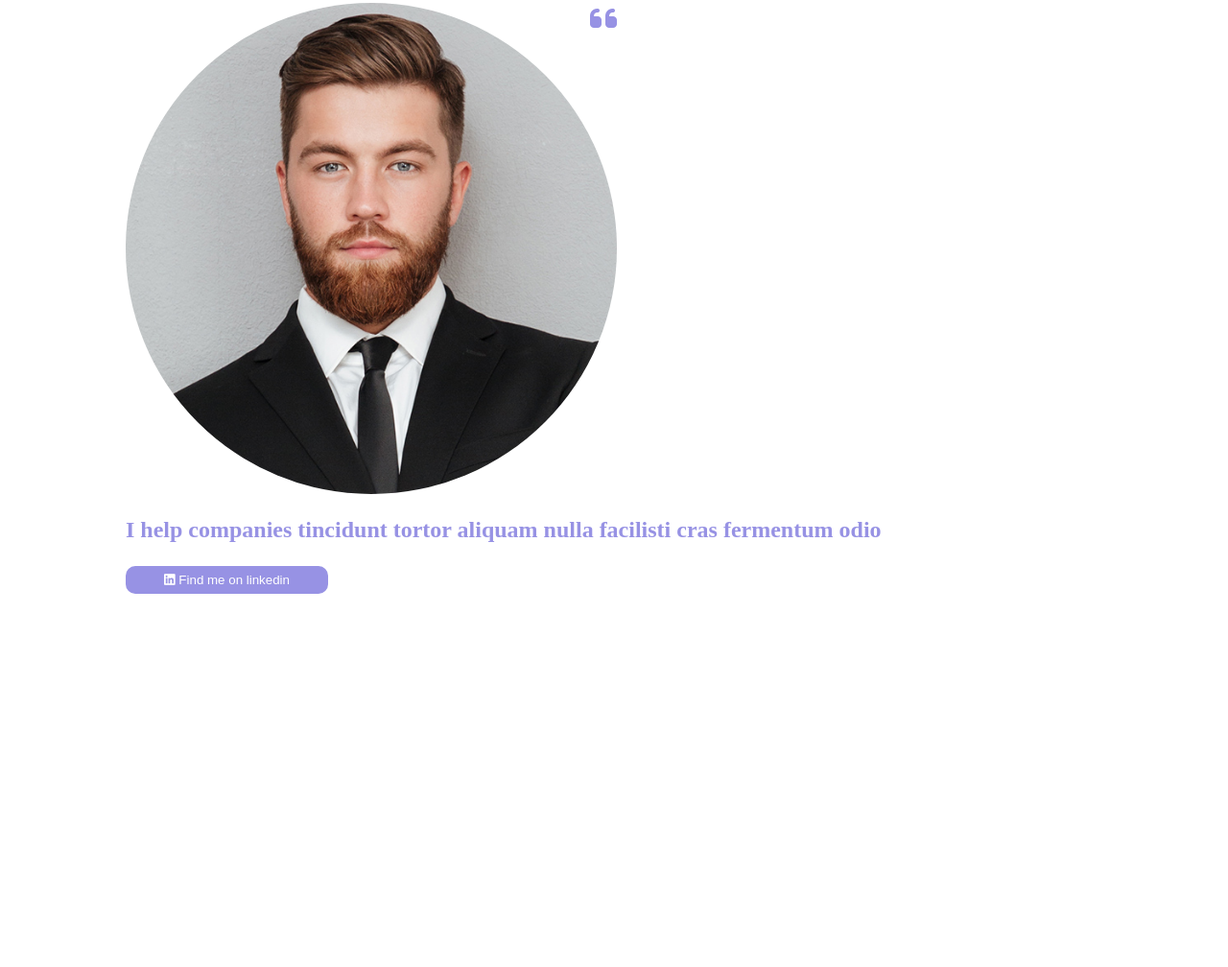
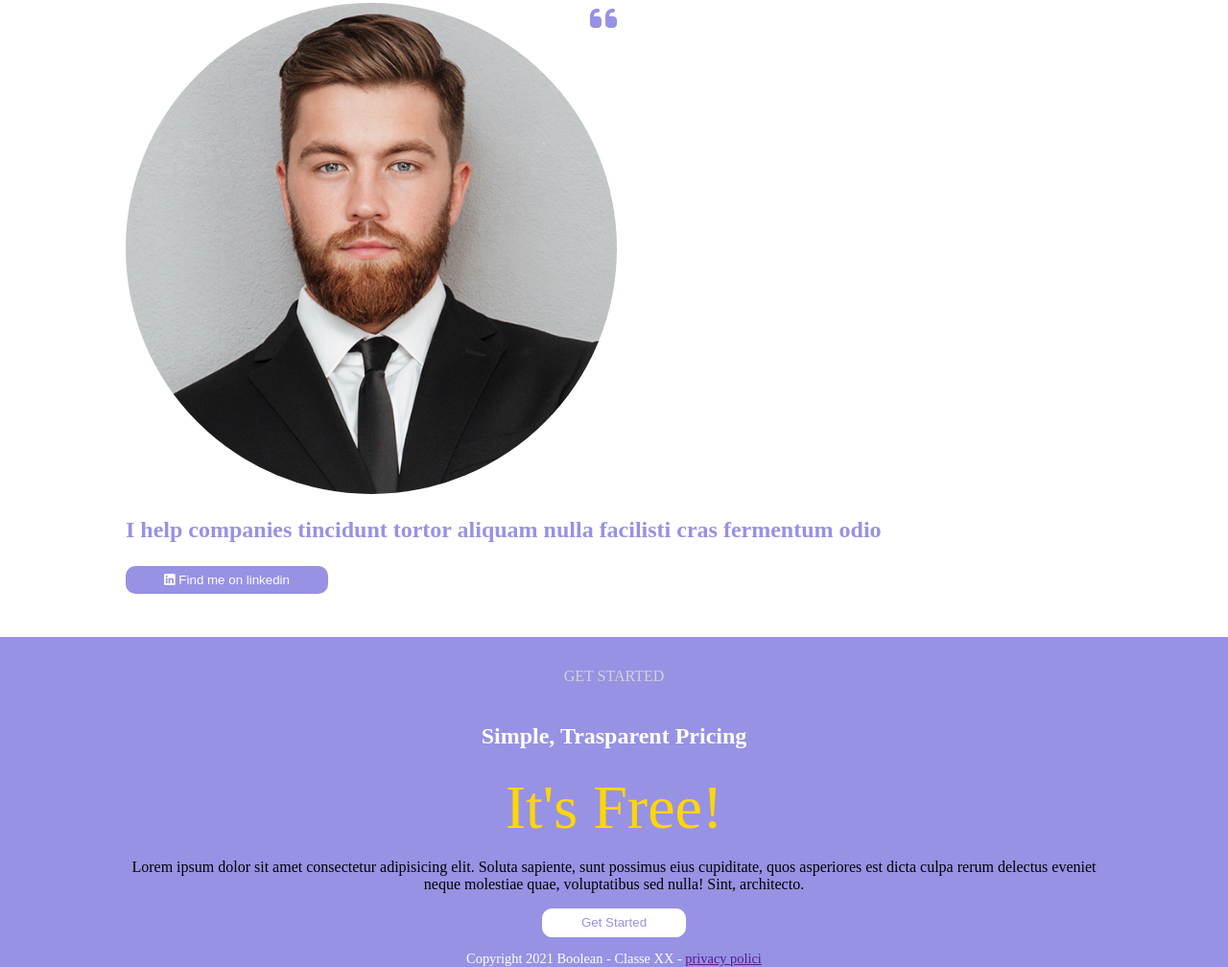
Before and after one commit to AndreaPanzeriDev/htmlcss-responsive-layout, a plain HTML site: page index.html in a window 1280 px wide. Shown: the part 7622-8630 px from the top of the page at 96% size. Before the commit the page ends 8241 px from the top, so only its background shows below. Drawn offline with Linux system fonts and the light colour scheme.

Commit message:
Section6

```diff
--- a/assets/css/style.css
+++ b/assets/css/style.css
@@ -32,6 +32,10 @@
     border: none;
 }
 
+.sviola{
+    color: #9792e4;
+    padding: 0.5em 3em 0.5em 3em;
+}
 
 .download{
     border-radius: 100%;
@@ -264,3 +268,34 @@ section h3{
 /*******************************
             SECTION 6
 ********************************/
+
+#section6{
+    width: 100%;
+    height: auto;
+    background-color: #9792e4;
+    margin-top: 3em;
+    text-align: center;
+}
+
+#section6  p:first-child{
+    color: lightgray;
+}
+
+#section6  p:last-child{
+    color: white;
+}
+
+#section6 h2{
+    color: white;
+}
+
+#gold{
+    color: gold;
+    font-size: 4em;
+}
+
+#copyright{
+    margin-top: 1em;
+    color: white;
+    font-size: 0.9em;
+}
--- a/index.html
+++ b/index.html
@@ -212,7 +212,17 @@
                 </div>
             </section>
 
-
+            <!--Section6-->
+            <section id="section6">
+                <div class="container">
+                    <p>GET STARTED</p>
+                    <h2>Simple, Trasparent Pricing</h2>
+                    <div id="gold">It's Free!</div>
+                    <p>Lorem ipsum dolor sit amet consectetur adipisicing elit. Soluta sapiente, sunt possimus eius cupiditate, quos asperiores est dicta culpa rerum delectus eveniet neque molestiae quae, voluptatibus sed nulla! Sint, architecto.</p>
+                    <button class="pulsante bianco sviola">Get Started</button>
+                    <div id="copyright">Copyright 2021 Boolean - Classe XX - <a href="">privacy polici</a></div>
+                </div>
+            </section>
         </main>
     </body>
 </html>
```
